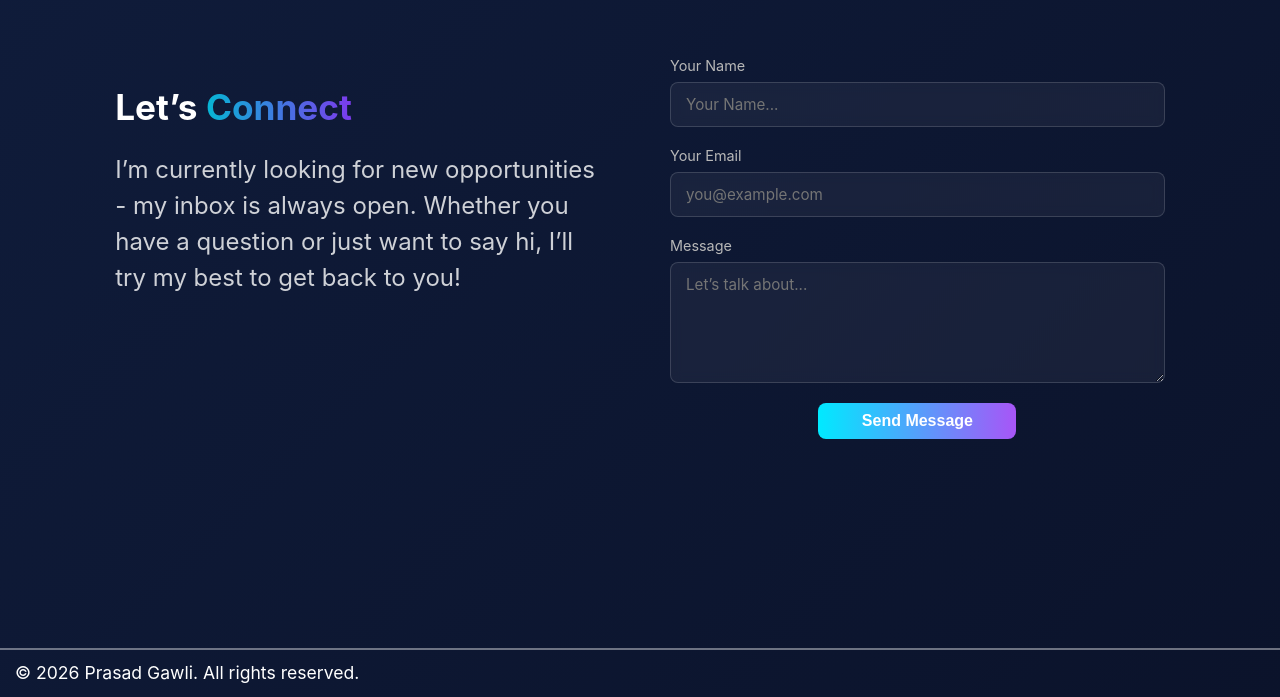
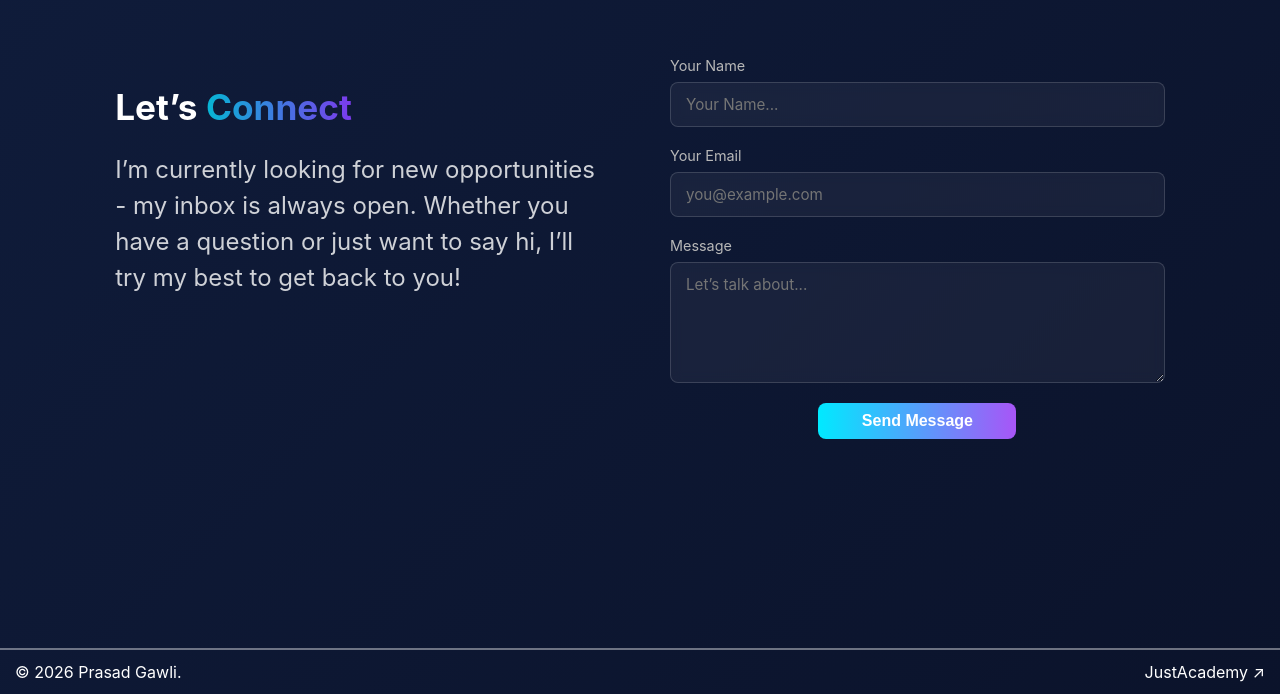
Before and after one commit to prasadgawliDev/Portfolio, a React (Vite) app: page / in a window 1280 px wide. Shown: the part 5495-6192 px from the top of the page. Built offline with nearby package versions, Linux system fonts and the light colour scheme.

Commit message:
added hyperlink

```diff
--- a/src/components/Footer.css
+++ b/src/components/Footer.css
@@ -1,4 +1,4 @@
-/* No background here — uses your global bg */
+/* No background here — uses your global bg
 .footer-style{
 font-size: 1.5rem !important;
   line-height: 1.5 !important;
@@ -16,7 +16,7 @@ font-size: 1.5rem !important;
 
 }
 
-/* Back to top link with arrow on the right side of text */
+
 .back-to-top {
   display: inline-flex;
   align-items: center;
@@ -39,9 +39,90 @@ font-size: 1.5rem !important;
   outline: none;
 }
 
-/* mobile: stack nicely if needed */
+
 @media (max-width: 768px) {
   .footer-parent { flex-direction: column; gap: .75rem;}
 
 
 }
+
+
+
+.footer-style {
+  font-size: 1.5rem !important;
+  line-height: 1.5 !important;
+  color: rgba(255, 255, 255, 0.85) !important;
+  font-family: "Poppins", sans-serif;
+}
+
+.footer-parent {
+  display: flex;
+  justify-content: space-around;
+}
+
+/* 🔥 JustAcademy link */
+.justacademy-link {
+  color: rgba(255, 255, 255, 0.9);
+  text-decoration: none;
+  border-bottom: 2px dotted rgba(255, 255, 255, 0.7);
+  padding-bottom: 2px;
+  display: inline-flex;
+  align-items: center;
+  gap: 4px;
+  font-family: "Poppins", sans-serif;
+  transition: opacity 0.2s ease;
+
+}
+
+.justacademy-link:hover {
+  opacity: 0.7;
+}
+
+.justacademy-link .arrow {
+  font-size: 0.9em;
+
+}
+
+/* ✅ Your existing back-to-top stays same */
+.back-to-top {
+  display: inline-flex;
+  align-items: center;
+  gap: 0.5rem;
+  color: #06b6d4;
+  text-decoration: none;
+  border: 1px solid rgba(6, 182, 212, 0.35);
+  padding: 0.45rem 0.75rem;
+  border-radius: 10px;
+  transition: transform 0.2s ease, border-color 0.2s ease,
+    color 0.2s ease;
+}
+
+.back-to-top .arrow {
+  transform: translateY(-1px);
+}
+
+.back-to-top:hover,
+.back-to-top:focus-visible {
+  color: #27c6de;
+  border-color: rgba(39, 198, 222, 0.6);
+  transform: translateY(-1px);
+  outline: none;
+}
+
+/* 📱 Mobile */
+@media (max-width: 768px) {
+  .footer-parent {
+    flex-direction: column;
+    gap: 0.75rem;
+    align-items: center;
+    text-align: center;
+
+  }
+
+
+
+
+  .footer-style {
+    font-size: 1.2rem !important;
+  }
+}
--- a/src/components/Footer.jsx
+++ b/src/components/Footer.jsx
@@ -5,13 +5,40 @@ export default function Footer() {
   };
 
   return (
-    <footer  id="footer">
-      <div className="footer-parent" style={{display:"flex",justifyContent:"space-between",padding:"10px 15px",borderTop: "2px solid rgba(255,255,255,0.4)"}} >
-        <span className="footer-style" style={{color:"white",lineHeight:"1.5",fontSize:"1.1rem"}}>© 2026 Prasad Gawli. All rights reserved.</span>
+    // <footer  id="footer">
+    //   <div className="footer-parent" style={{display:"flex",justifyContent:"space-between",padding:"10px 15px",borderTop: "2px solid rgba(255,255,255,0.4)"}} >
+    //     <span className="footer-style" style={{color:"white",lineHeight:"1.5",fontSize:"1.1rem"}}>© 2026 Prasad Gawli. All rights reserved.</span>
 
 
 
-      </div>
-    </footer>
+    //   </div>
+    // </footer>
+<footer
+  className="footer-parent"
+  style={{
+    display: "flex",
+    justifyContent: "space-between",
+    padding: "10px 15px",
+    borderTop: "2px solid rgba(255,255,255,0.4)",
+  }}
+>
+  <span className="footer-style" style={{color:"white",lineHeight:"1.5",fontSize:"1rem", whiteSpace: "nowrap"}}>
+    © 2026 Prasad Gawli.
+  </span>
+
+  <a
+    href="https://www.justacademy.co/"
+    target="_blank"
+    rel="noopener noreferrer"
+    className="justacademy-link"
+
+    style={{color:"white",lineHeight:"1.5",fontSize:"1rem",textDecoration:"none"}}
+  >
+    JustAcademy <span className="arrow" >↗</span>
+  </a>
+
+</footer>
+
+
   );
 }
```
